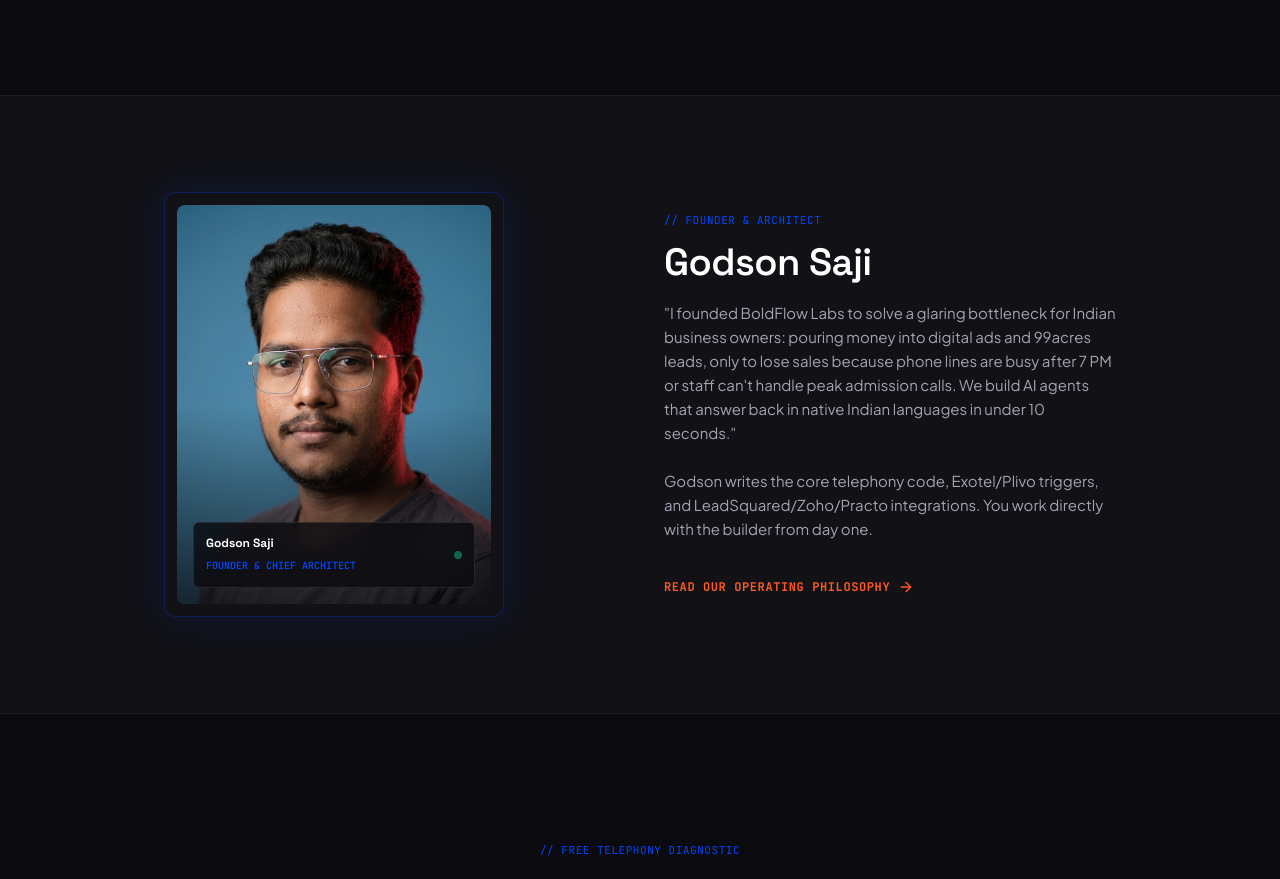
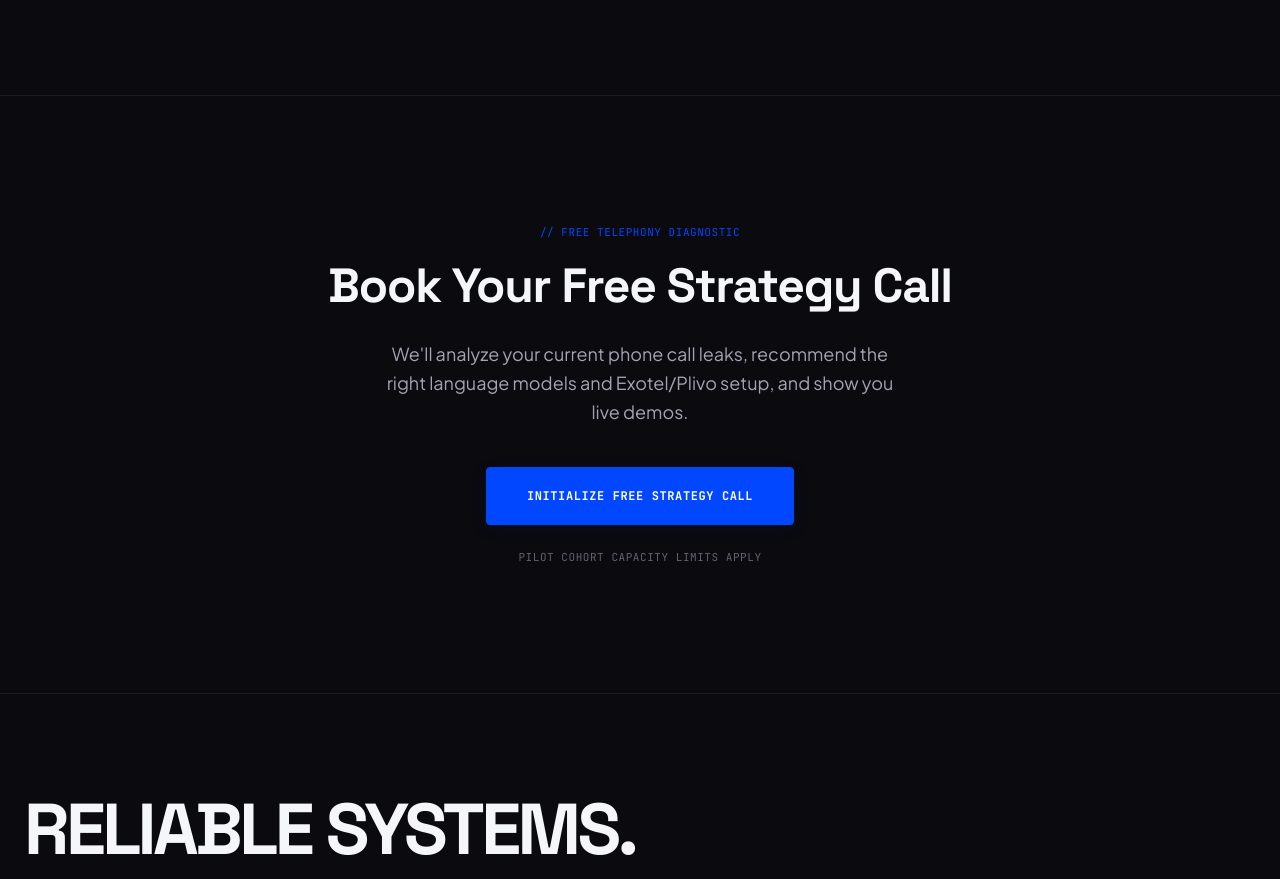
Before and after one commit to godsonsaji/boldflow-labs, a Next.js app: page / in a window 1280 px wide. Shown: the part 8129-9008 px from the top of the page. Built offline with nearby package versions, Linux system fonts and the light colour scheme; no server answers.

Commit message:
feat: add homepage with hero section, service overview, and AI voice agent demos

```diff
--- a/src/app/page.tsx
+++ b/src/app/page.tsx
@@ -3,7 +3,6 @@
 import Link from "next/link";
 import { motion, AnimatePresence } from "framer-motion";
 import { useState } from "react";
-import Image from "next/image";
 import {
   ArrowRight,
   CheckCircle2,
@@ -28,7 +27,6 @@ import {
   Globe2,
   ShieldCheck
 } from "lucide-react";
-import founderImg from "@/img/founder_img.png";
 import LogoMarquee from "@/components/LogoMarquee";
 import Testimonials from "@/components/Testimonials";
 
@@ -649,47 +647,6 @@ export default function HomePage() {
           </div>
       </section>
 
-      {/* ── FOUNDER / ABOUT TEASER ─────────────────── */}
-      <section className="py-24 bg-[#111116] border-b border-[#1C1C24]">
-          <div className="max-w-[1000px] mx-auto px-6 grid grid-cols-1 md:grid-cols-2 gap-12 items-center">
-              <div className="flex justify-center md:justify-start">
-                  <div className="w-[280px] md:w-[340px] aspect-[4/5] bg-[#111116] border border-[#0047FF]/30 p-3 rounded-[12px] relative group overflow-hidden shadow-[0_0_40px_rgba(0,71,255,0.15)] hover:border-[#0047FF] hover:shadow-[0_0_60px_rgba(0,71,255,0.3)] transition-all duration-500">
-                      <div className="w-full h-full relative overflow-hidden bg-[#0A0A0F] rounded-[8px]">
-                          <Image
-                              src={founderImg}
-                              alt="Godson Saji - Founder of BoldFlow Labs"
-                              fill
-                              className="object-cover transition-transform duration-700 group-hover:scale-105"
-                              priority
-                          />
-                          <div className="absolute inset-0 bg-gradient-to-t from-[#0A0A0F]/90 via-transparent to-transparent opacity-80 group-hover:opacity-60 transition-opacity" />
-                          <div className="absolute bottom-4 left-4 right-4 p-3 bg-[#0A0A0F]/80 backdrop-blur-md border border-white/10 rounded-[6px] flex items-center justify-between">
-                              <div>
-                                  <span className="text-xs font-bold font-space text-white block">Godson Saji</span>
-                                  <span className="text-[10px] font-mono text-[#0047FF] uppercase font-semibold">Founder & Chief Architect</span>
-                              </div>
-                              <span className="w-2 h-2 rounded-full bg-[#10B981] animate-pulse" />
-                          </div>
-                      </div>
-                  </div>
-              </div>
-
-              <div>
-                  <span className="text-[11px] font-mono text-[#0047FF] uppercase tracking-wider block mb-3">// FOUNDER & ARCHITECT</span>
-                  <h2 className="text-h2 text-white mb-4">Godson Saji</h2>
-                  <p className="text-body mb-6 leading-relaxed">
-                      "I founded BoldFlow Labs to solve a glaring bottleneck for Indian business owners: pouring money into digital ads and 99acres leads, only to lose sales because phone lines are busy after 7 PM or staff can't handle peak admission calls. We build AI agents that answer back in native Indian languages in under 10 seconds."
-                  </p>
-                  <p className="text-body mb-8">
-                      Godson writes the core telephony code, Exotel/Plivo triggers, and LeadSquared/Zoho/Practo integrations. You work directly with the builder from day one.
-                  </p>
-                  <Link href="/about" className="inline-flex items-center gap-2 text-xs font-mono font-bold text-[#FF5A1F] uppercase tracking-wider hover:gap-3 transition-all">
-                      Read Our Operating Philosophy <ArrowRight className="w-4 h-4" />
-                  </Link>
-              </div>
-          </div>
-      </section>
-
       {/* ── FINAL CTA BLOCK ─────────────────────────── */}
       <section className="py-32 flex justify-center px-6 bg-[#0A0A0F] relative">
           <div className="absolute inset-0 grid-overlay opacity-[0.02] pointer-events-none" />
```
